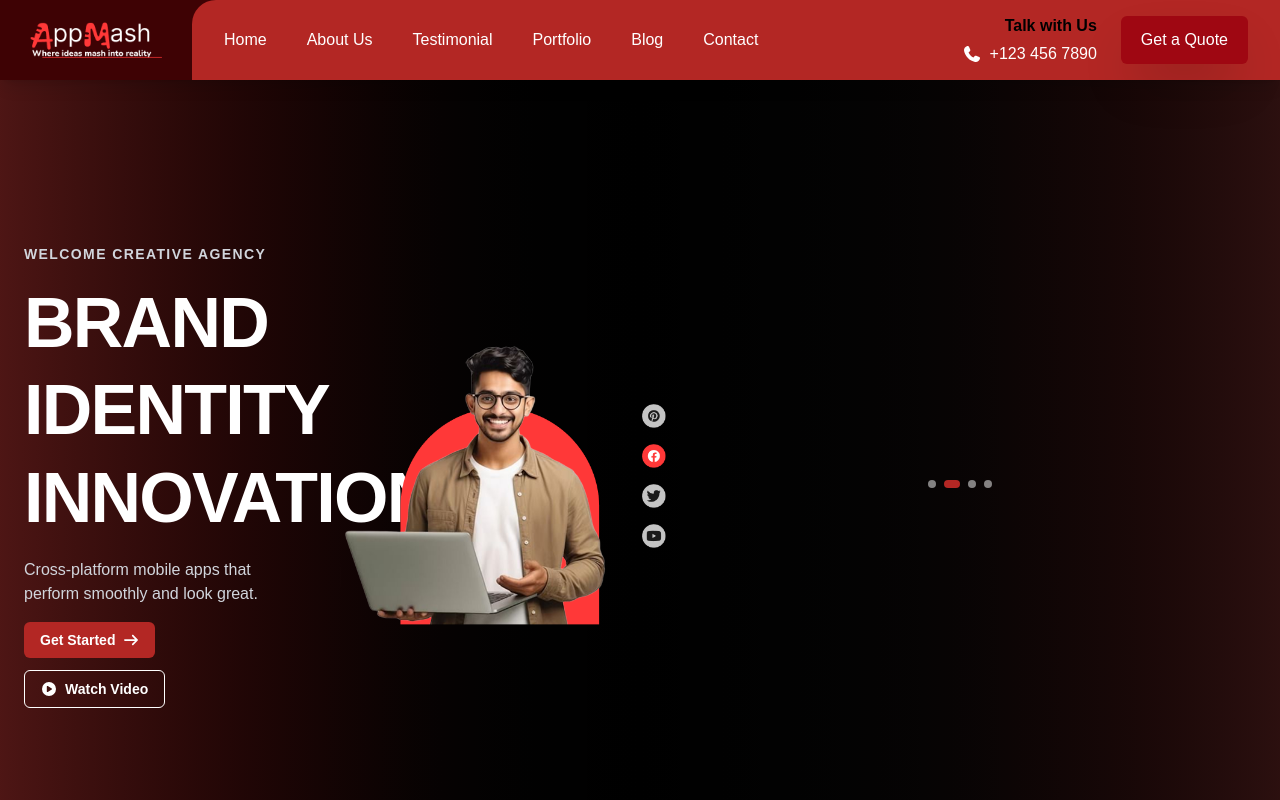
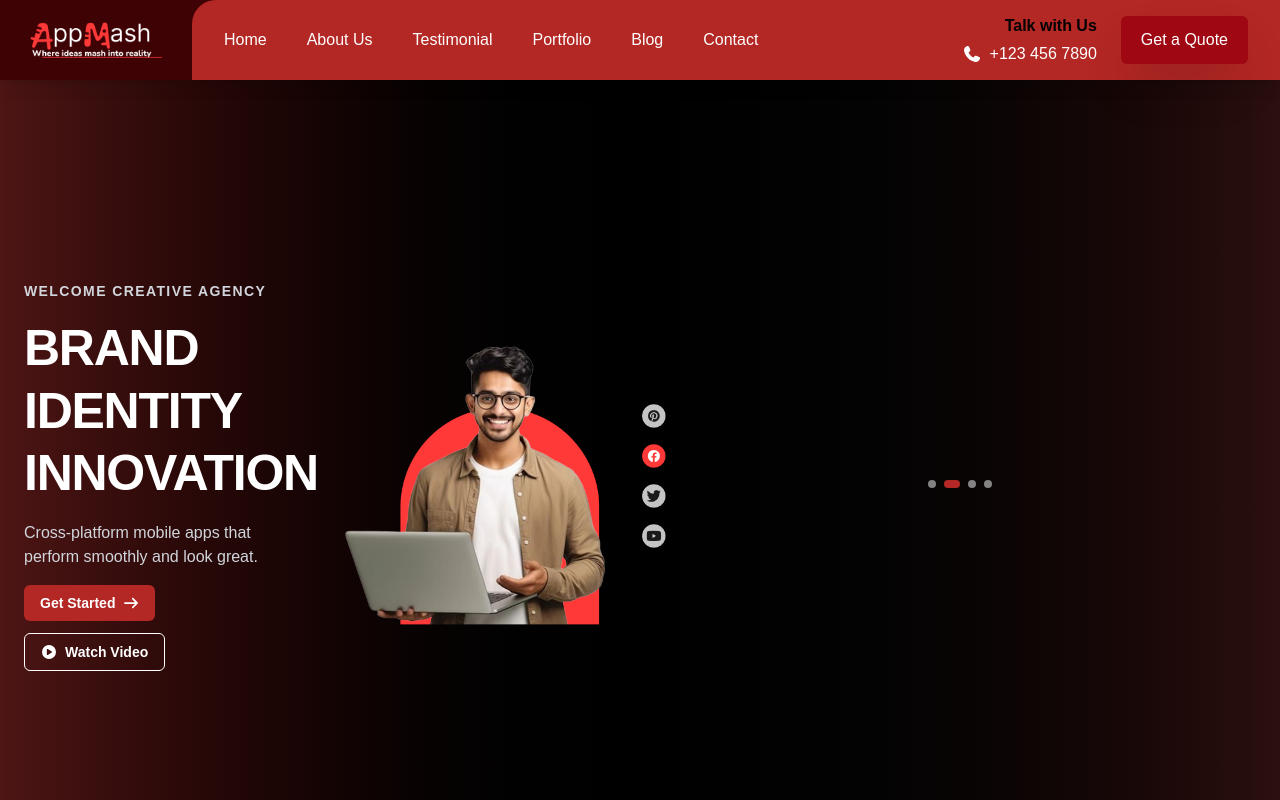
Before and after one commit to Asharkhan468/AppMash-Company-website, a Next.js app: page / in a window 1280 px wide. Shown: the top 800 px of the page. Built offline with nearby package versions, Linux system fonts and the light colour scheme; a web font is replaced by a local one.

Commit message:
SOME BUGS [ADD]

```diff
--- a/app/components/Hero.tsx
+++ b/app/components/Hero.tsx
@@ -310,7 +310,7 @@ export default function HeroCarousel() {
             <p className="text-sm font-semibold uppercase tracking-widest text-gray-300">
               Welcome Creative Agency
             </p>
-            <h1 className="text-3xl sm:text-5xl lg:text-[70px] font-extrabold leading-tight tracking-tight text-white">
+            <h1 className="text-2xl sm:text-3xl lg:text-[50px] font-extrabold leading-tight tracking-tight text-white">
               {title} <br /> {subtitle}
             </h1>
             <p className="text-base text-gray-300 max-w-md mx-auto md:mx-0">
```
